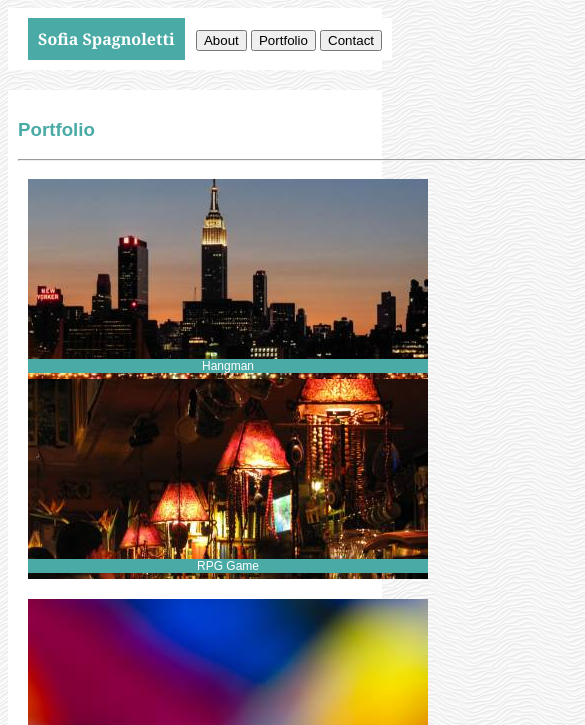
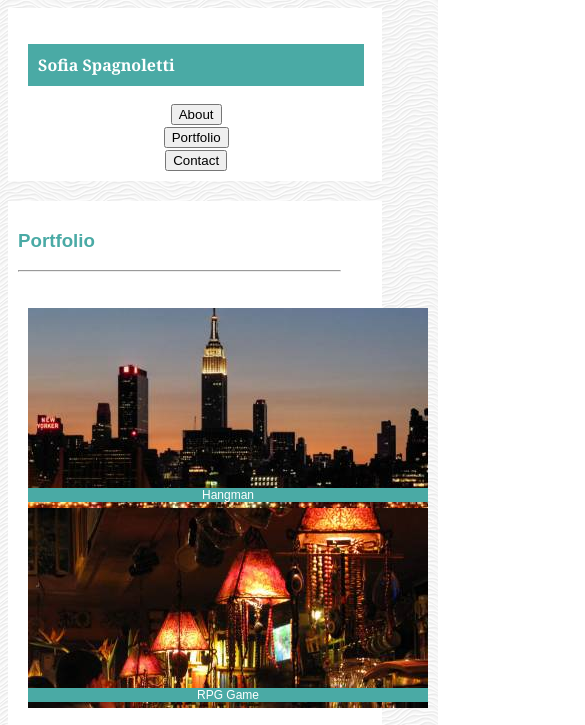
Before and after one commit to sofiaspagnoletti/ResponsivenessAssignmentTwo, a plain HTML site: page Portfolio.html in a window 390 px wide. Shown: the top 725 px of the page, 585 px wide, since content can reach past the window. Drawn offline with Linux system fonts and the light colour scheme.

Commit message:
fixing links to improve responsiveness

```diff
--- a/Assets/Css/style.css
+++ b/Assets/Css/style.css
@@ -104,37 +104,19 @@ body {
 
 
 @media screen and (max-width: 980px) {
-    /* .bodywrapper {
-        width: 100%;
-        float: none;
-        display: flex;
-  flex-direction: column; */
-    /* } */
-}
 
-
-
-@media screen and (max-width: 768px) {
-    .bodywrapper {
-            width: 100vw;
-            float: none;
-          }
-}
-
-
-@media screen and (max-width: 640px) {
-    .bodywrapper {
-            width: 100%;
-            float: none;
-    }
-
-    .content, .center-pane, .top-bar, .main-container, .container {
+    .content, .top-bar {
         width: 100%;
         float: none;
     }
 
+    .main-container, .center-pane {
+        width: 95%;
+        float: none;
+    }
+
     .horizontal-bar {
-        width: 100%;
+        width: 95%;
         float: center;
     }
 
@@ -142,6 +124,60 @@ body {
         flex-direction: column;
         display: inline;
     }
+}
+
+
+
+@media screen and (max-width: 768px) {
+
+        .content, .top-bar {
+            width: 100%;
+            float: none;
+        }
+
+        .main-container, .center-pane {
+            width: 95%;
+            float: none;
+        }
+
+        .links {
+            flex-direction: column;
+            display: inline;
+        }
+
+        .wraper, .imgtext {
+            display: flex;
+            flex-direction: column;
+        }
+
+
+
+}
+
+
+@media screen and (max-width: 640px) {
+
+
+    .content, .top-bar {
+        width: 100%;
+        float: none;
+    }
+
+    .main-container, .center-pane {
+        width: 95%;
+        float: none;
+    }
+
+
+    .horizontal-bar {
+        width: 95%;
+        float: center;
+    }
+
+    /* .links {
+        flex-direction: column;
+        display: inline;
+    } */
 
     .headerstatic {
         position:static
@@ -149,5 +185,28 @@ body {
 
     .wraper, .imgtext {
         display: flex;
-        flex-direction: column;}
+        flex-direction: column;
+    }
+
+    .links {
+        display: block;
+        flex-direction: column;
+        justify-content: center;
+        text-align: center;
+        width: 100%;
+      }
+
+    .links a {
+        display: block;
+    }
+
+    .my-name {
+        display: block;
+    }
+
+    .header {
+        overflow: hidden;
+    }
+
+
 }
--- a/Portfolio.html
+++ b/Portfolio.html
@@ -27,7 +27,8 @@
                 <div class="sub-title">
                     <h3>Portfolio</h3>
                 </div>
-                <hr width="930px" align="left">
+                <hr class="horizontal-bar" align="left">
+                <br>
 
                 <div class="wraper">
                     <div class="container">
```
Also changed, not shown: index.html (+3 -1 lines).
